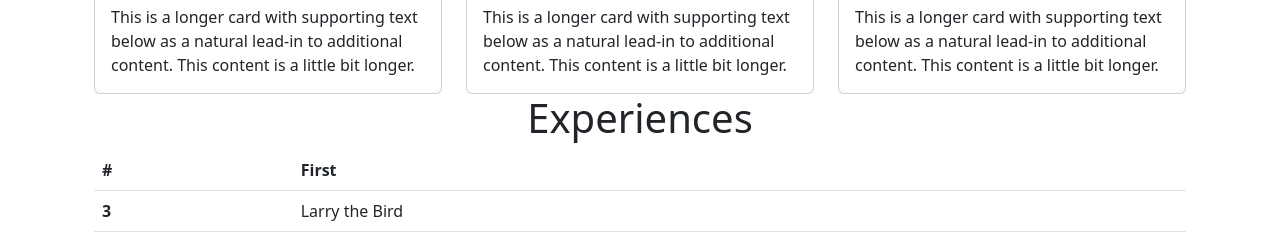
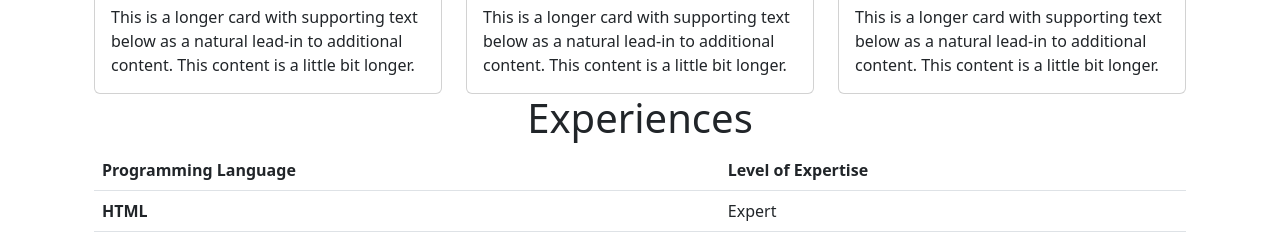
Before and after one commit to skylake28/bootstrap, a website: page index.html in a window 1280 px wide. Shown: the part 720-968 px from the top of the page. Drawn offline with nearby package versions, Linux system fonts and the light colour scheme.

Commit message:
Update index.html

```diff
--- a/index.html
+++ b/index.html
@@ -79,15 +79,15 @@
         <table class="table" style="margin-right: auto; margin-left:auto;">
             <thead>
               <tr>
-                <th scope="col">#</th>
-                <th scope="col">First</th>
+                <th scope="col">Programming Language</th>
+                <th scope="col">Level of Expertise</th>
               </tr>
             </thead>
             <tbody>
 
               <tr>
-                <th scope="row">3</th>
-                <td colspan="2">Larry the Bird</td>
+                <th scope="row">HTML</th>
+                <td colspan="2">Expert</td>
               </tr>
             </tbody>
           </table>
```
